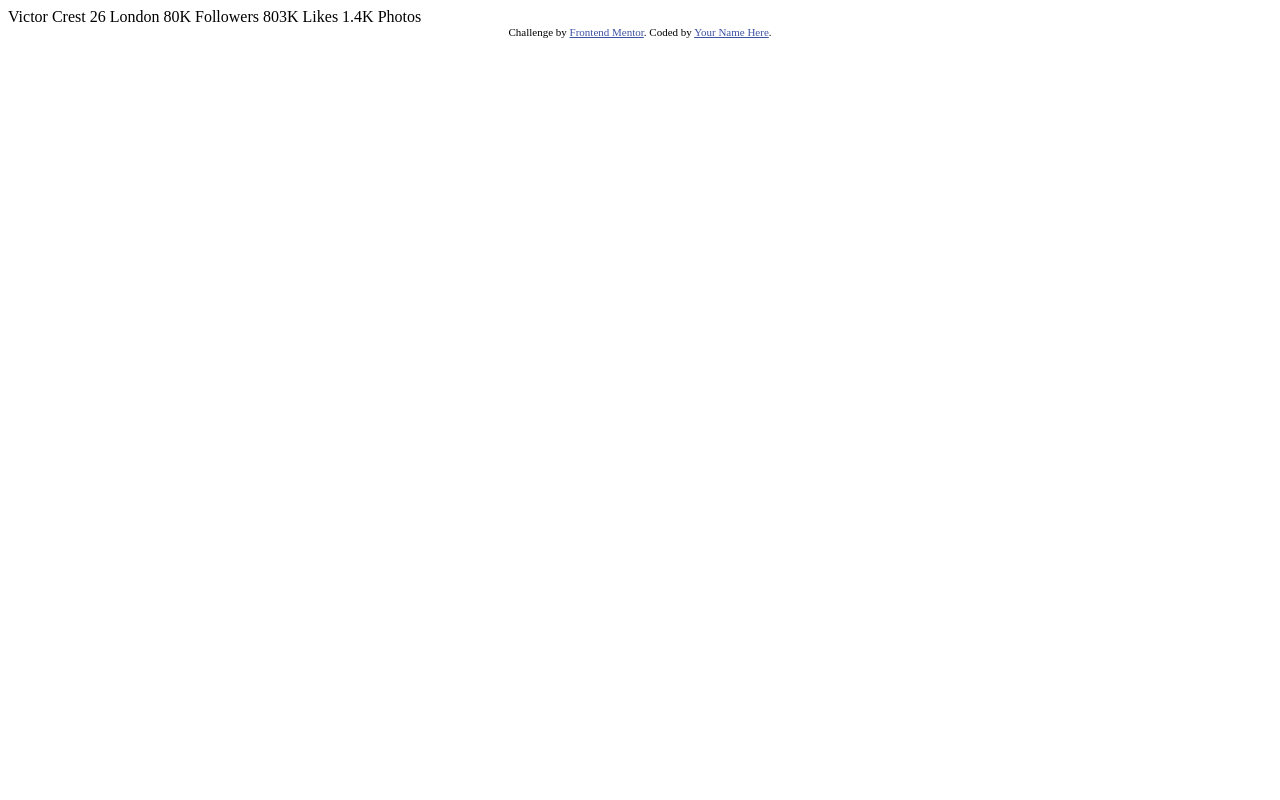
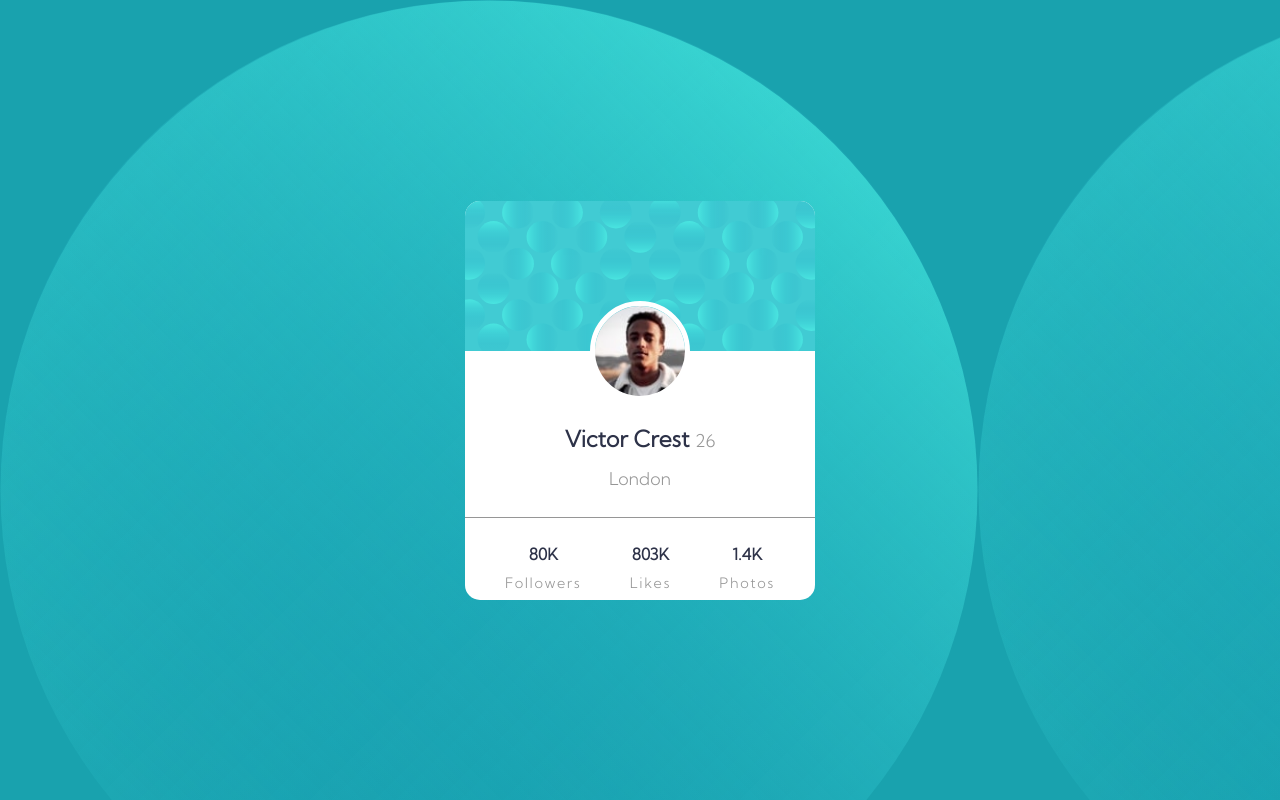
Before and after one commit to WhitneyMichelle5/Profile-Card-Component-, a plain HTML site: page index.html in a window 1280 px wide. Drawn offline with Linux system fonts and the light colour scheme.

Commit message:
fishing up with styles
done

```diff
--- a/index.html
+++ b/index.html
@@ -5,28 +5,40 @@
   <meta name="viewport" content="width=device-width, initial-scale=1.0"> <!-- displays site properly based on user's device -->
 
   <link rel="icon" type="image/png" sizes="32x32" href="./images/favicon-32x32.png">
+  <link rel="stylesheet" href="styles.css">
+  <link rel="preconnect" href="https://fonts.gstatic.com">
+  <link href="https://fonts.googleapis.com/css2?family=Kumbh+Sans:wght@300&display=swap" rel="stylesheet">
 
   <title>Frontend Mentor | Profile card component</title>
 
-  <!-- Feel free to remove these styles or customise in your own stylesheet 👍 -->
-  <style>
-    .attribution { font-size: 11px; text-align: center; }
-    .attribution a { color: hsl(228, 45%, 44%); }
-  </style>
+
 </head>
 <body>
-  Victor Crest
-  26
-  London
+<!--main section-->
+  <section class="main">
+    <!--container in main section-->
+    <div class="container">
+      <!--upper section "blue bubbles above profile picture"-->
+      <div class="upper-container">
+      </div>
+      <!--profile picture round with white border-->
+      <div class="img-sec"><img src="./images/image-victor.jpg" alt="profile picture"></div>
+      <!--main section with name, age and city-->
+      <div class="card-body">
+        <h2 class="name">Victor Crest <span class="age">26</span></h2>
+        <h3 class="city">London</h3>
+        <!--Activity section with followers, likes and photos-->
+        <div class="activity-container">
+          <h4>80K <span class="act">Followers</span></h4>
+          <h4>803K <span class="act">Likes</span></h4>
+          <h4>1.4K <span class="act">Photos</span></h4>
+        </div>
+      </div>
+    </div>
+  </section>
 
-  80K
-  Followers
 
-  803K
-  Likes
 
-  1.4K
-  Photos
   <div class="attribution">
     Challenge by <a href="https://www.frontendmentor.io?ref=challenge" target="_blank">Frontend Mentor</a>.
     Coded by <a href="#">Your Name Here</a>.
--- /dev/null
+++ b/styles.css
@@ -0,0 +1,91 @@
+*{
+padding: 0;
+margin: 0;
+box-sizing: border-box;
+}
+body{
+    font-family:  'Kumbh Sans', sans-serif;
+    font-style: 18px;
+    color: hsl(229, 23%, 23%);
+}
+.main{
+    background: url(./images/bg-pattern-top.svg), url(./images/bg-pattern-bottom.svg);
+    background-color: hsl(185, 75%, 39%);
+    min-height: 100vh;
+    display: flex;
+    justify-content: center;
+    align-items: center;
+}
+.container{
+    background:  hsl(0, 0%, 100%);
+    text-align: center;
+    max-width: 350px;
+    border-radius: 15px;
+    overflow: hidden;
+}
+.upper-container{
+    height: 150px;
+    width: 350px;
+    background: url(./images/bg-pattern-card.svg);
+    background-size: cover;
+
+}
+.img-sec{
+    width: 100px;
+    height: 100px;
+    border-radius: 50%;
+    overflow: hidden;
+    margin: -50px auto -30px auto;
+    border: 5px solid hsl(0, 0%, 100%);
+}
+.img-sec img{
+    display: block;
+    height: auto;
+    width: 100px;
+}
+.card-body{
+    margin-top: 54px;
+    margin-bottom: -75px;
+    height: 250px;
+    line-height: 1.8rem;
+}
+.card-body .name{
+    font-size: 1.4rem;
+}
+.card-body .city{
+    margin-top: 10px;
+
+}
+.card-body .age, .card-body .city{
+    font-weight: 300;
+    font-size: 1.1rem;
+    color: hsl(0, 0%, 59%);
+}
+.activity-container .act{
+    display: block;
+    font-weight: 300;
+    font-size: .9rem;
+    color: hsl(0, 0%, 59%);
+    letter-spacing: .1rem;
+}
+.activity-container{
+    padding-top: 22px;
+    padding-right: 40px;
+    border-top: 1px solid hsl(0, 0%, 59%);
+    padding-left: 40px;
+    margin-top: 23px;
+    display: flex;
+    justify-content: space-between;
+    flex-direction: row;
+
+}
+
+.attribution{
+    font-size: 11px; text-align: center;
+    display: none;
+}
+.attribution a {
+    color: hsl(228, 45%, 44%);
+    display: none;
+
+}
```
